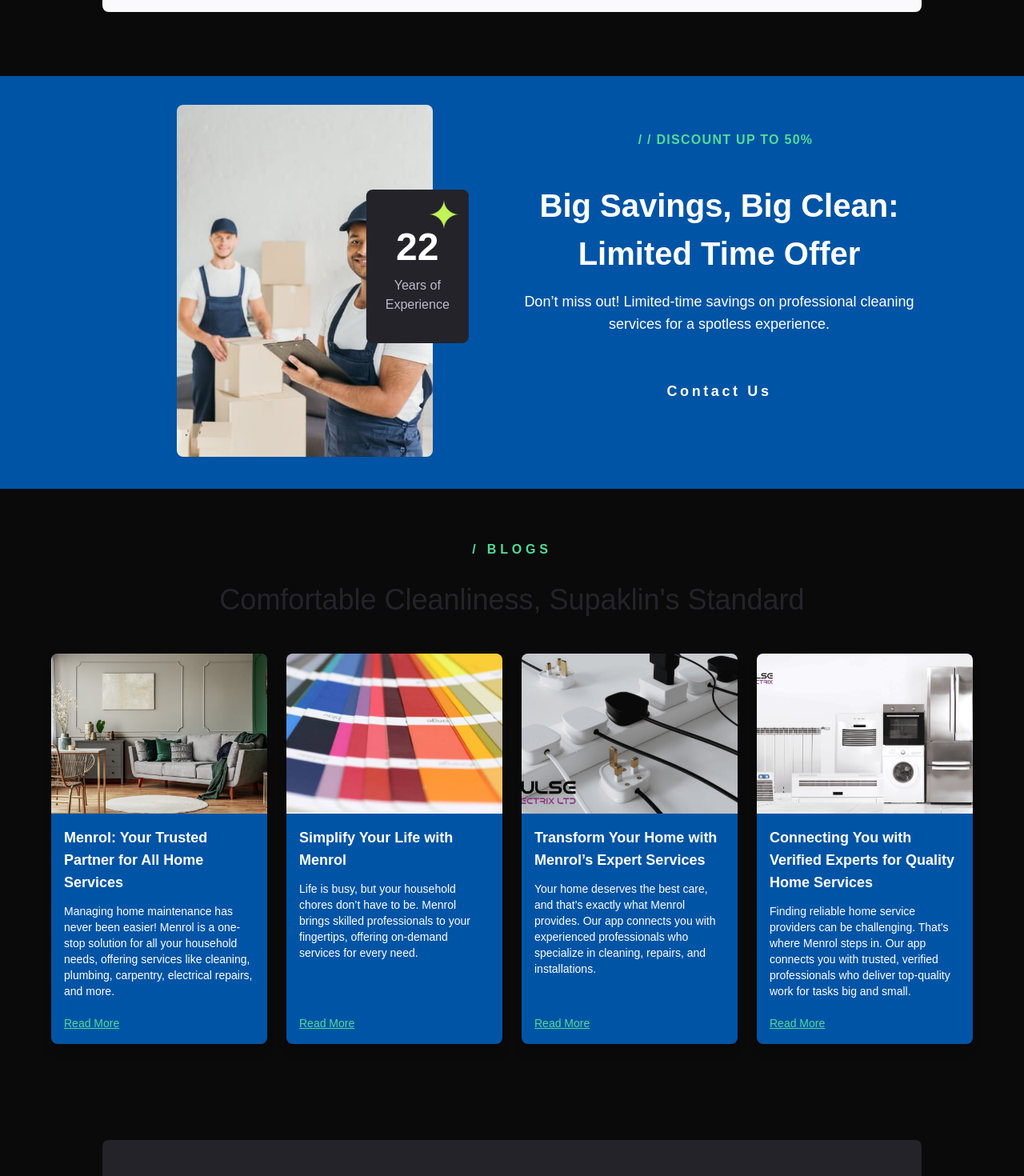
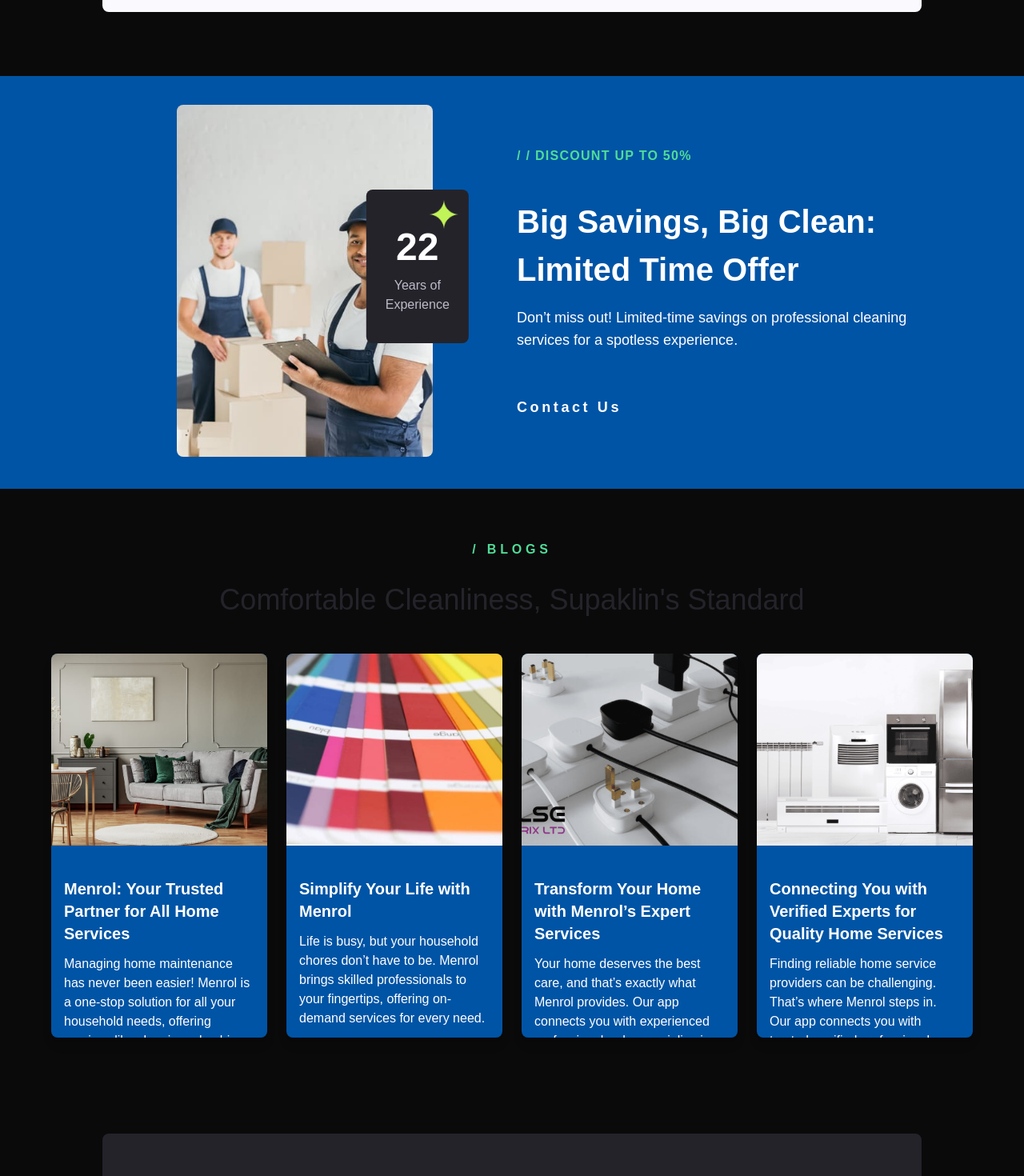
Before and after one commit to Hopingminds/Menrol_Frontend, a Next.js app: page / in a window 1280 px wide. Shown: the part 2960-4430 px from the top of the page at 80% size. Built offline with nearby package versions, Linux system fonts and the light colour scheme.

Commit message:
new code

```diff
--- a/src/components/Home/Blogs.tsx
+++ b/src/components/Home/Blogs.tsx
@@ -59,21 +59,14 @@
             <Image
               src={blog.image}
               alt={blog.title}
-              className="w-full h-[200px] object-cover"
+              className="w-full h-[30vh] hover:scale-105 cursor-pointer object-cover"
               height={200}
               width={300}
             />
-            <div className="flex flex-col p-4 gap-y-3 flex-grow">
-              <h3 className="text-lg font-bold text-white">{blog.title}</h3>
-              <p className="text-sm text-white flex-grow">{blog.description}</p>
-              <a
-                href={blog.link}
-                target="_blank"
-                rel="noopener noreferrer"
-                className="text-[#51DC98] text-sm underline mt-2"
-              >
-                Read More
-              </a>
+            <div className="flex flex-col p-4 gap-y-3 flex-grow h-[40vh] sm:h-[30vh] pt-10">
+              <h3 className="text-xl font-bold text-white">{blog.title}</h3>
+              <p className="text-md text-white flex-grow">{blog.description}</p>
+
             </div>
           </div>
         ))}
--- a/src/components/Home/LatestOffer.tsx
+++ b/src/components/Home/LatestOffer.tsx
@@ -58,19 +58,19 @@
         </div>
 
         {/* Right Side Text */}
-        <div className="flex-1 text-white pl-10 md:pl-3 flex flex-col items-center justify-center text-center">
-          <h1 className="text-[#51DC98] uppercase font-bold pl-4 tracking-[0.08em] py-10">
+        <div className="flex-1 text-white pl-10 md:pl-3 flex flex-col ">
+          <h1 className="text-[#51DC98] uppercase font-bold tracking-[0.08em] py-10">
             {"/ / Discount Up To 50%".split(" ").join("  ")}
           </h1>
 
-          <h1 className="text-[56px] font-bold mb-4 md:text-[40px]">
+          <h1 className="text-[45px] font-bold mb-4 md:text-[40px]">
             Big Savings, Big Clean: Limited Time Offer
           </h1>
           <p className="text-lg mb-4">
             Don’t miss out! Limited-time savings on professional cleaning services for a spotless experience.
           </p>
           <p
-            className="text-lg font-semibold cursor-pointer p-10 tracking-[0.2em]"
+            className="text-lg font-semibold cursor-pointer pt-10 tracking-[0.2em]"
             onClick={handleGoContact}
           >
             Contact Us
--- a/src/components/Home/WhyChooseUs.tsx
+++ b/src/components/Home/WhyChooseUs.tsx
@@ -54,25 +54,22 @@
                 <p className="text-[14px] text-[#24232A]">
                   Trusted cleaning experts making every space <br />
                   Shine with care and precision
-
                 </p>
-
               </div>
             </div>
 
             <div className="flex flex-row items-center gap-5 sm:flex-1 sm:w-[48%] w-full mb-5 sm:mb-0">
-              <div className="bg-[#0054A5] h-[7vh] w-[7vw] rounded-lg flex items-center justify-center text-white">
+              <div className="bg-[#0054A5] h-[7vh] w-[5vw] rounded-lg flex items-center justify-center text-white">
                 <MdOutlineWatchLater />
               </div>
               <div>
                 <h1 className="text-[18px] text-[#24232A]">On-Time Services</h1>
                 <p className="text-[14px] text-[#24232A]">
                   Timely delivery of services, ensuring reliability and customer
-                  satisfaction. <br /> Satisfaction, reliability, and customer care.
+                  satisfaction. <br /> Satisfaction, reliability, and customer
+                  care.
                 </p>
-                <p className="text-[14px]">
-
-                </p>
+                <p className="text-[14px]"></p>
               </div>
             </div>
           </div>
@@ -80,7 +77,7 @@
           {/* Second Row */}
           <div className="flex flex-col sm:flex-row sm:justify-between w-full py-10">
             <div className="flex flex-row items-center gap-5 sm:flex-1 sm:w-[48%] w-full mb-5 sm:mb-0">
-              <div className="bg-[#0054A5] h-[7vh] w-[7vw] rounded-lg flex items-center justify-center text-white">
+              <div className="bg-[#0054A5] h-[7vh] w-[5vw] rounded-lg flex items-center justify-center text-white">
                 <IoCubeOutline />
               </div>
               <div>
@@ -91,7 +88,6 @@
                   Affordable and adaptable packages for all your cleaning and
                   service needs. <br /> For all your cleaning and service needs.
                 </p>
-
               </div>
             </div>
 
@@ -104,11 +100,10 @@
                   Transparent Pricing
                 </h1>
                 <p className="pl-1 text-[14px] text-[#24232A]">
-                  Fair and transparent pricing, <br /> Ensuring clarity on every service we provide.
+                  Fair and transparent pricing, <br /> Ensuring clarity on every
+                  service we provide.
                 </p>
-                <p className="text-[14px] text-[#24232A]">
-
-                </p>
+                <p className="text-[14px] text-[#24232A]"></p>
               </div>
             </div>
           </div>
```
